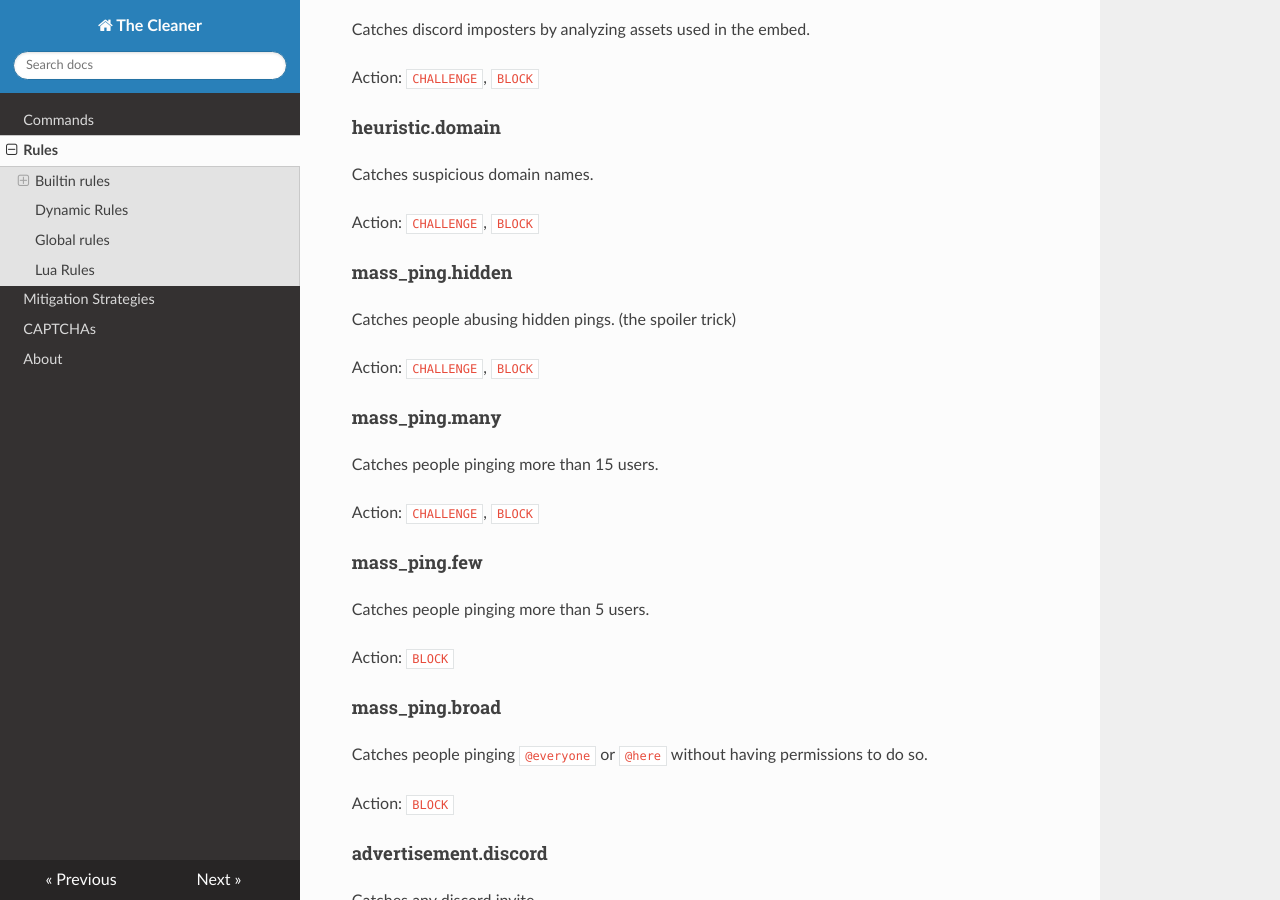
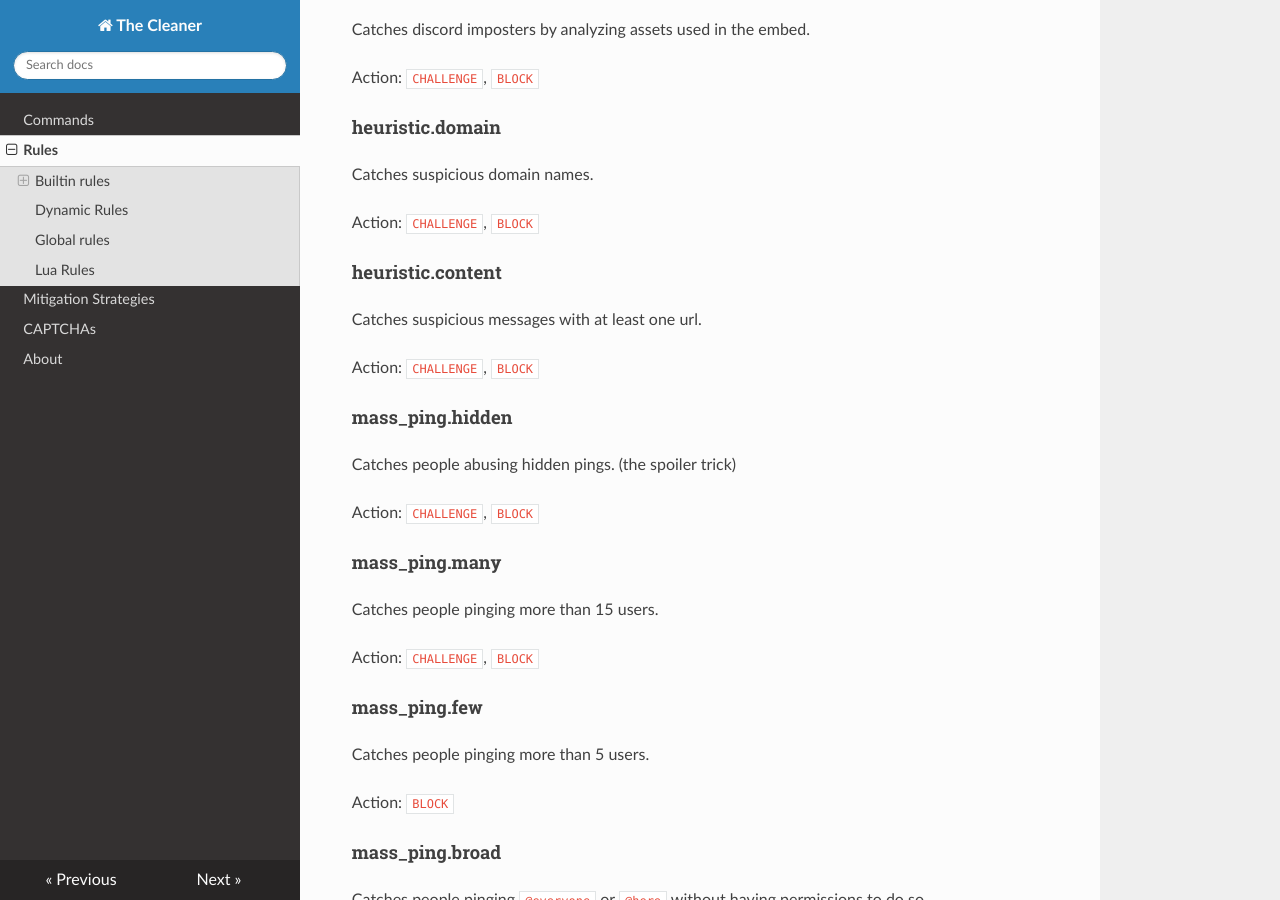
Before and after one commit to cleaner-bot/website, an MkDocs documentation site: the page built from docs/rules.md, in a window 1280 px wide and 900 px high, scrolled down 510 px. Built offline with MkDocs 1.6.1, drawn with Linux system fonts in a browser that asks for light colours; nearby versions of some CDN libraries.

Commit message:
add heuristic.content rule

```diff
--- a/docs/rules.md
+++ b/docs/rules.md
@@ -24,6 +24,13 @@ Action: `CHALLENGE`, `BLOCK`
 #### heuristic.domain
 
 Catches suspicious domain names.
+
+Action: `CHALLENGE`, `BLOCK`
+
+
+#### heuristic.content
+
+Catches suspicious messages with at least one url.
 
 Action: `CHALLENGE`, `BLOCK`
 
```
